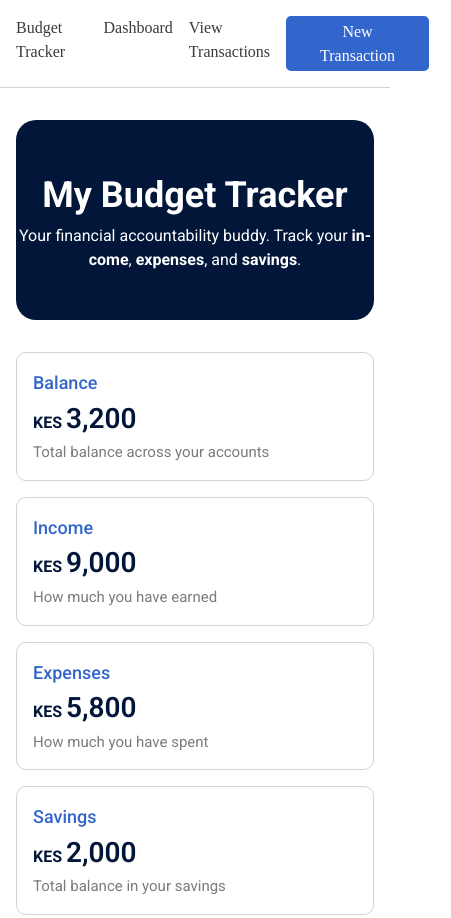
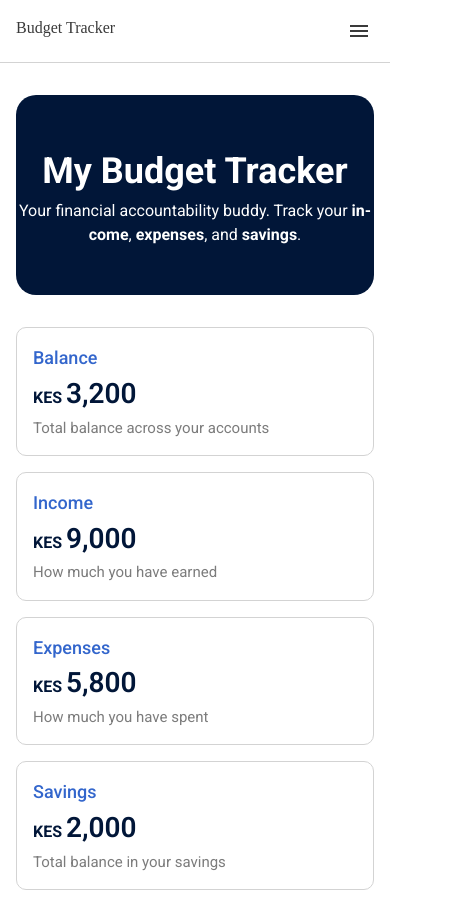
Before and after one commit to cyrilmichino/budget-tracker, a plain HTML site: page index.html in a window 390 px wide. Shown: the top 918 px of the page, 451 px wide, since content can reach past the window. Drawn offline with Linux system fonts and the light colour scheme.

Commit message:
Menu responsivity

```diff
--- a/index.html
+++ b/index.html
@@ -12,7 +12,7 @@
     <header class="flex space-between">
         <a id="logo-title" href="#banner">Budget Tracker</a>
         <nav id="main-nav" class="flex">
-            <button id="hamburger" class="btn-no-outline hide-desktop" onclick="toggleMenu()">
+            <button id="hamburger" class="btn-no-outline hide-desktop" onclick="closeMenu()">
                 <svg xmlns="http://www.w3.org/2000/svg" height="24px" viewBox="0 -960 960 960" width="24px" fill="currentColor">
                     <path d="m256-200-56-56 224-224-224-224 56-56 224 224 224-224 56 56-224 224 224 224-56 56-224-224-224 224Z"/></svg>
             </button>
@@ -24,7 +24,7 @@
                 New Transaction
             </button>
         </nav>
-        <button id="hamburger" class="btn-no-outline hide-desktop" onclick="toggleMenu()">
+        <button id="hamburger" class="btn-no-outline hide-desktop" onclick="openMenu()">
             <svg xmlns="http://www.w3.org/2000/svg" height="24px" viewBox="0 -960 960 960" width="24px" fill="currentColor">
                 <path d="M120-240v-80h720v80H120Zm0-200v-80h720v80H120Zm0-200v-80h720v80H120Z"/></svg>
         </button>
--- a/main.js
+++ b/main.js
@@ -76,6 +76,16 @@ function closeModal() {
 
 }
 
+function openMenu() {
+    const navbar = document.getElementById('main-nav')
+    navbar.style.right = '0';
+}
+
+function closeMenu() {
+    const navbar = document.getElementById('main-nav')
+    navbar.style.right = '100vh';
+}
+
 
 let transactions = [{id:1, type: 'income', description: 'Random 1', amount: 2000}, {id:2, type: 'income', description: 'Random 2', amount: 3000}, {id:3, type: 'income', description: 'Random 3', amount: 4000},
     {id:4, type: 'expense', description: 'Expense 1', amount: 1000}, {id:5, type: 'expense', description: 'Expense 2', amount: 2400}, {id:6, type: 'expense', description: 'Expense 3', amount: 2400}]
--- a/style.css
+++ b/style.css
@@ -49,6 +49,7 @@
     padding: 0;
 }
 body {
+    min-height: 100vh;
     line-height: 1.5;
     -webkit-font-smoothing: antialiased; /* Improve text rendering */
 }
@@ -252,6 +253,39 @@ tr:nth-child(1) {
     color: var(--clr-neutral-500);
 }
 
+/* Header and Responsive Navigation */
+header {
+    position: sticky;
+    top: 0;
+    background-color: var(--clr-neutral-100);
+    border-bottom: 1px solid var(--clr-neutral-400);
+    padding-block: 1rem;
+    padding-inline: 1rem;
+}
+header a {
+    color: var(--clr-neutral-600);
+}
+header a:hover {
+    color: var(--clr-primary);
+}
+
+@media (max-width: 50em) {
+    #main-nav {
+        position: fixed;
+        background-color: var(--clr-neutral-100);
+        border-left: 1px solid var(--clr-neutral-400);
+        display: flex;
+        flex-direction: column;
+        justify-content: flex-start;
+        align-items: center;
+        top: 0;
+        right: 100vh;
+        padding: 2rem;
+        min-width: min(100%, 300px);
+        min-height: 100vh;
+    }
+}
+
 /* CSS Grid and Flexbox Responsivity */
 
 /* Flex Elements */
@@ -335,19 +369,3 @@ tr:nth-child(1) {
 #banner h1, p {
     color: var(--clr-neutral-100);
 }
-
-/* Header and Responsive Navigation */
-header {
-    position: sticky;
-    top: 0;
-    background-color: var(--clr-neutral-100);
-    border-bottom: 1px solid var(--clr-neutral-400);
-    padding-block: 1rem;
-    padding-inline: 1rem;
-}
-header a {
-    color: var(--clr-neutral-600);
-}
-header a:hover {
-    color: var(--clr-primary);
-}
```
